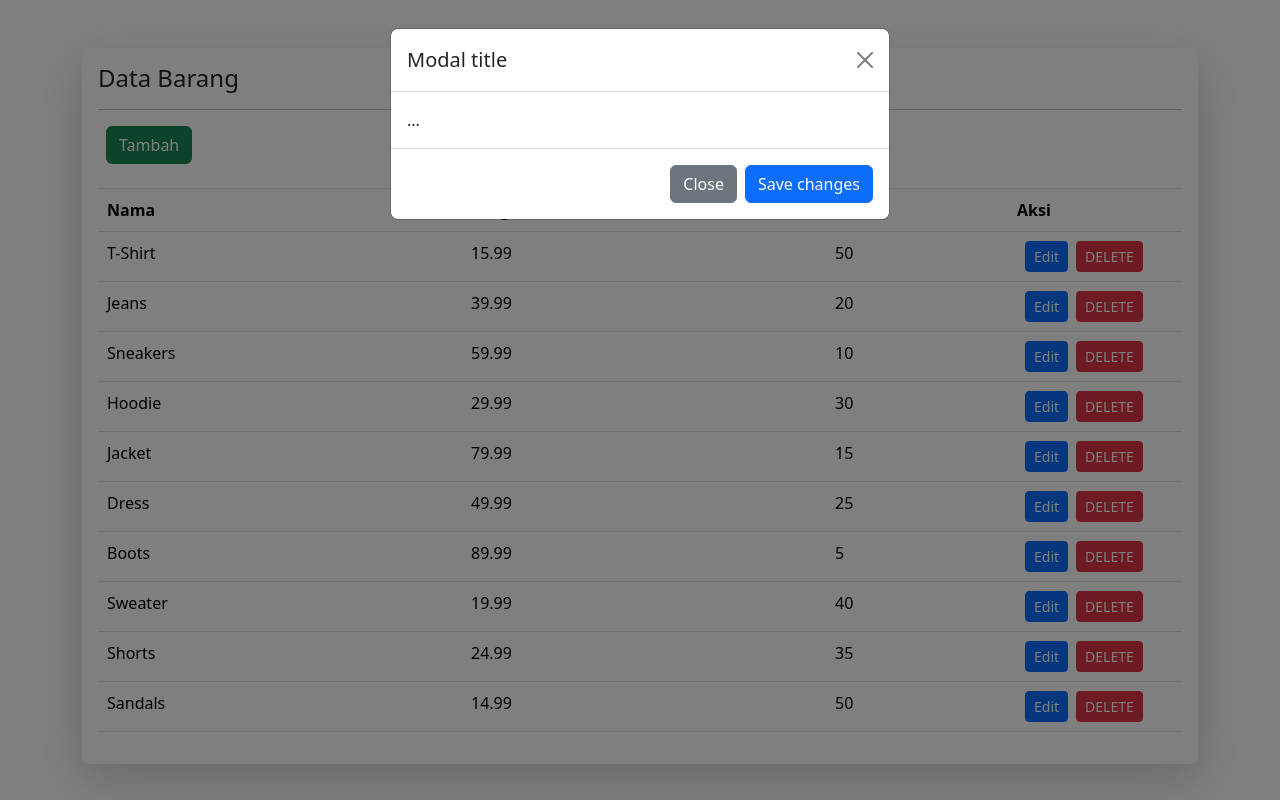
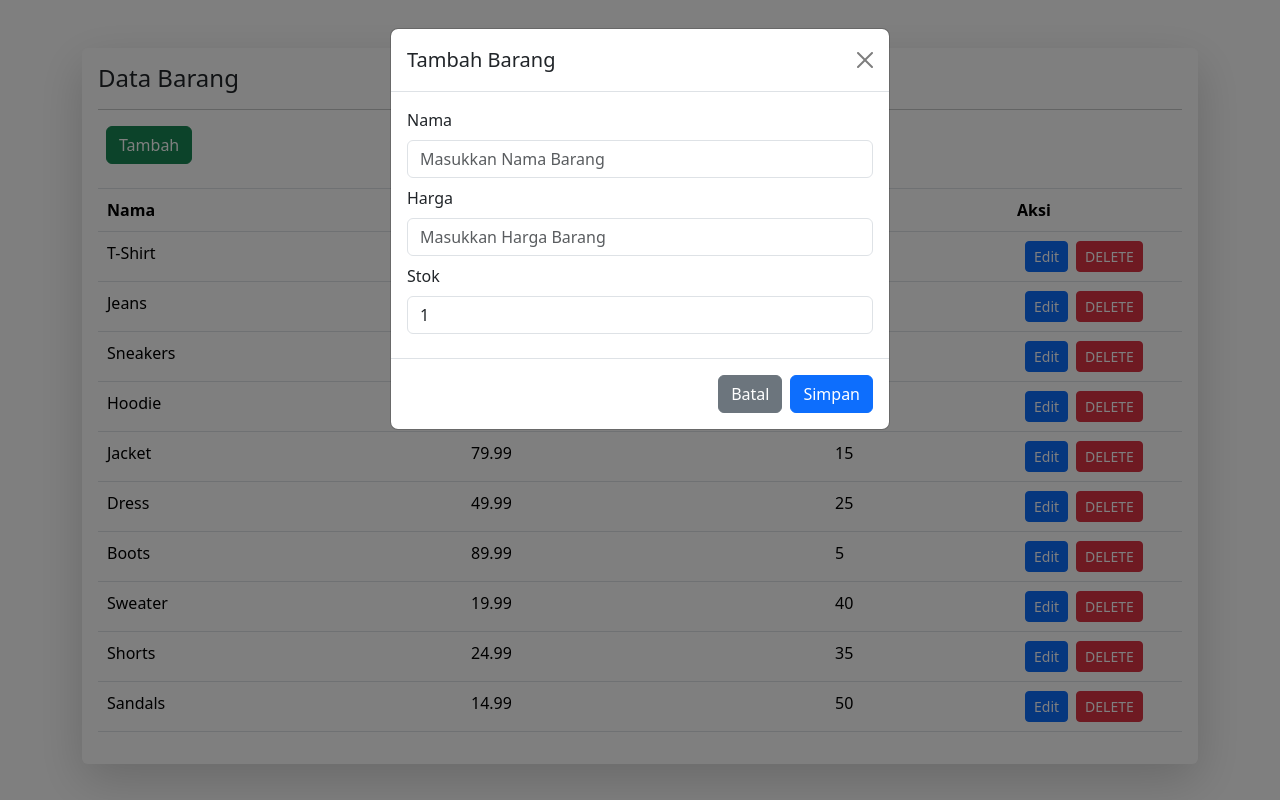
Before and after one commit to NicoAriestP/Kelompok12TugasWPWVue, a Vue app: page / in a window 1280 px wide. Both pictures are taken after a click on the button "Tambah". Built offline with nearby package versions, Linux system fonts and the light colour scheme.

Commit message:
feat:add form tambah barang

```diff
--- a/src/App.vue
+++ b/src/App.vue
@@ -48,15 +48,28 @@
   <div class="modal-dialog">
     <div class="modal-content">
       <div class="modal-header">
-        <h1 class="modal-title fs-5" id="exampleModalLabel">Modal title</h1>
+        <h1 class="modal-title fs-5" id="exampleModalLabel">Tambah Barang</h1>
         <button type="button" class="btn-close" data-bs-dismiss="modal" aria-label="Close"></button>
       </div>
       <div class="modal-body">
-        ...
+        <form>
+          <div class="form-group mb-2">
+              <label for="title" class="font-weight-bold mb-2">Nama</label>
+              <input type="text" class="form-control" v-model="newBarang.name" placeholder="Masukkan Nama Barang">
+          </div>
+          <div class="form-group mb-2">
+              <label for="content" class="font-weight-bold mb-2">Harga</label>
+              <input type="text" class="form-control" rows="4" v-model="newBarang.price" placeholder="Masukkan Harga Barang">
+          </div>
+          <div class="form-group mb-2">
+              <label for="content" class="font-weight-bold mb-2">Stok</label>
+              <input type="number" class="form-control" rows="4" v-model="newBarang.quantity" placeholder="Masukkan Stok Barang">
+          </div>
+        </form>
       </div>
       <div class="modal-footer">
-        <button type="button" class="btn btn-secondary" data-bs-dismiss="modal">Close</button>
-        <button type="button" class="btn btn-primary">Save changes</button>
+        <button type="button" class="btn btn-secondary" data-bs-dismiss="modal">Batal</button>
+        <button type="button" class="btn btn-primary">Simpan</button>
       </div>
     </div>
   </div>
@@ -71,7 +84,21 @@
         <button type="button" class="btn-close" data-bs-dismiss="modal" aria-label="Close"></button>
       </div>
       <div class="modal-body">
-        ...
+        <form>
+          <div class="form-group mb-2">
+              <label for="title" class="font-weight-bold">NAMA</label>
+              <input type="text" class="form-control" v-model="newBarang.name" placeholder="Masukkan Nama Barang">
+          </div>
+          <div class="form-group mb-2">
+              <label for="content" class="font-weight-bold">Harga</label>
+              <input type="text" class="form-control" rows="4" v-model="newBarang.price" placeholder="Masukkan Harga Barang">
+          </div>
+          <div class="form-group mb-2">
+              <label for="content" class="font-weight-bold">Stok</label>
+              <input type="number" class="form-control" rows="4" v-model="newBarang.quantity" placeholder="Masukkan Stok Barang">
+          </div>
+          <button type="submit" class="btn btn-success btn-sm">SIMPAN</button>
+        </form>
       </div>
       <div class="modal-footer">
         <button type="button" class="btn btn-secondary" data-bs-dismiss="modal">Close</button>
@@ -85,6 +112,16 @@
 import {onMounted,ref} from 'vue'
 export default {
     setup() {
+        //state posts
+        const newBarang = ref({
+            name: '' ,
+            price: '' ,
+            quantity:1 ,
+        })
+        //state validation
+        const validation = ref([])
+
+
         //reactive state
         let barangs = ref([
               {
@@ -149,28 +186,6 @@ export default {
               }
           ])
 
-        //state posts
-        const newBarang = ref({
-            name: '' ,
-            price: '' ,
-            quantity:1 ,
-        })
-        //state validation
-        const validation = ref([])
-
-        //mounted
-        // onMounted(() => {
-        //     //get API from Laravel Backend
-        //     axios.get('http://127.0.0.1:8000/api/barang')
-        //     .then(response => {
-        //       console.log(response.data)
-        //       //assign state posts with response data
-        //       barangs.value = response.data.barang
-        //     }).catch(error => {
-        //         console.log(error.response.data)
-        //     })
-        // })
-
         function postDelete(id) {
            //delete data post by ID
           //  if (confirm("Anda Yakin?")) {
```
